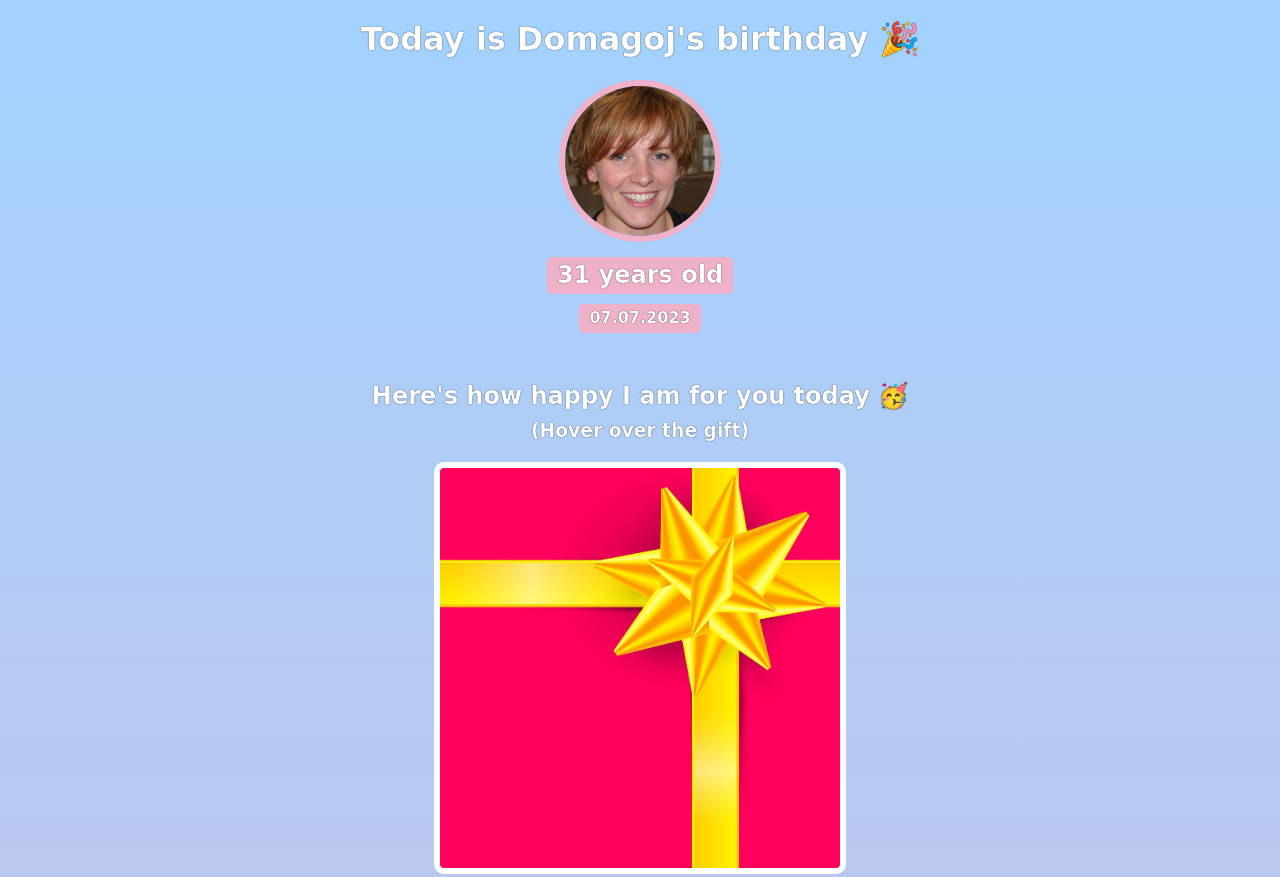
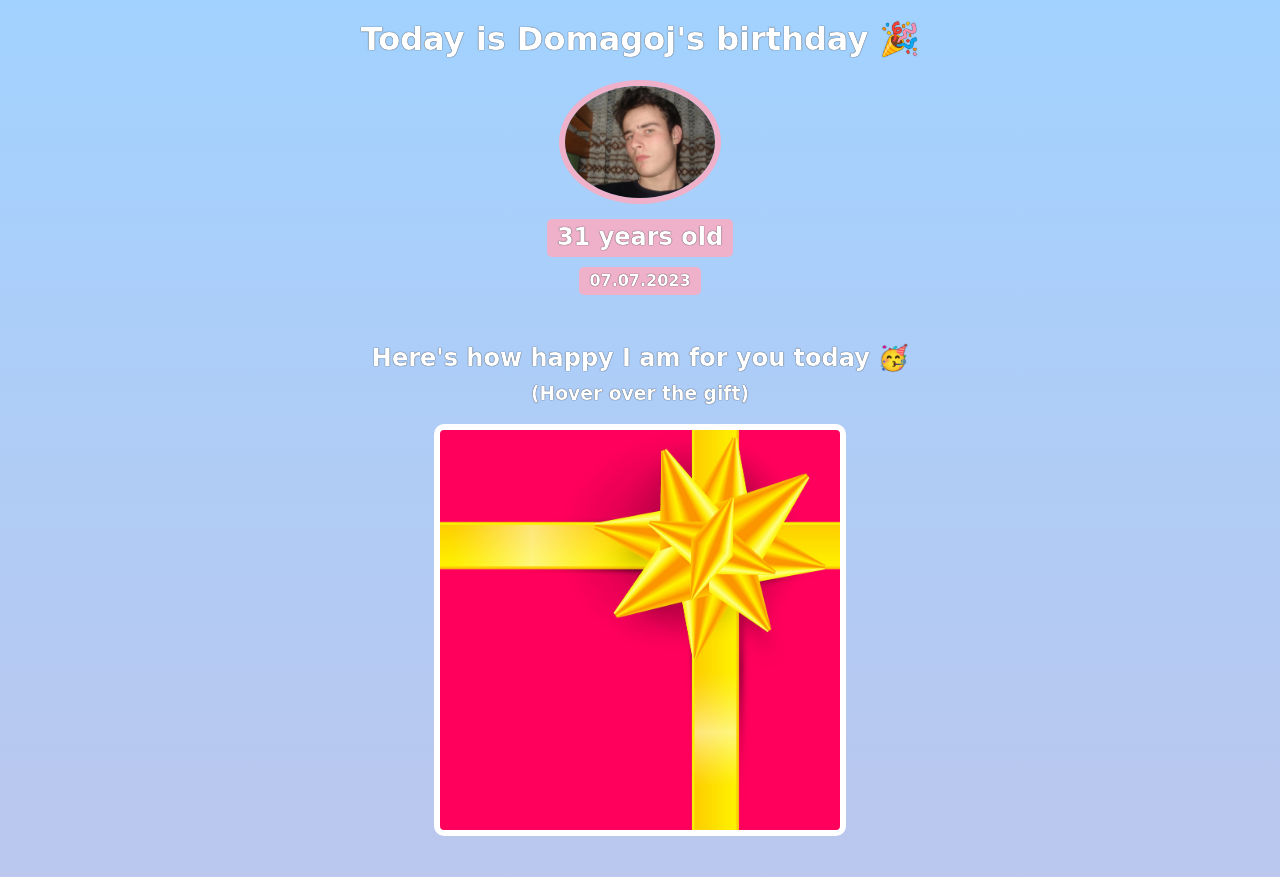
Before and after one commit to bswagmateo/birthday, a website built with Vite: page index.html in a window 1280 px wide. Shown: the top 877 px of the page. Built offline with nearby package versions, Linux system fonts and the light colour scheme; a web font is replaced by a local one.

Commit message:
Update index.html

```diff
--- a/index.html
+++ b/index.html
@@ -8,7 +8,7 @@
     <body>
         <div id="header">
             <h1>Today is Domagoj's birthday 🎉</h1>
-            <img id="bff-img" src="images/jane.jpg">
+            <img id="bff-img" src="images/dodo.jpg">
             <h2 id="bday-age">31 years old</h2>
             <h4 id="bday-date">07.07.2023</h4>
         </div>
```
